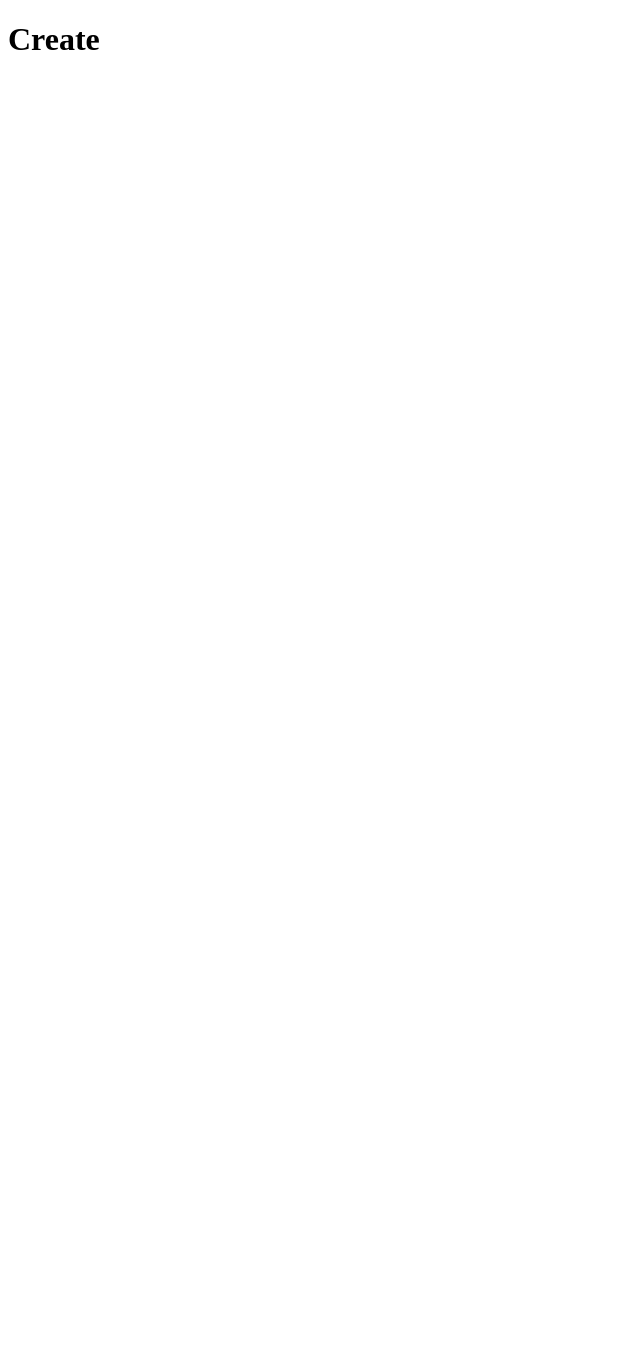
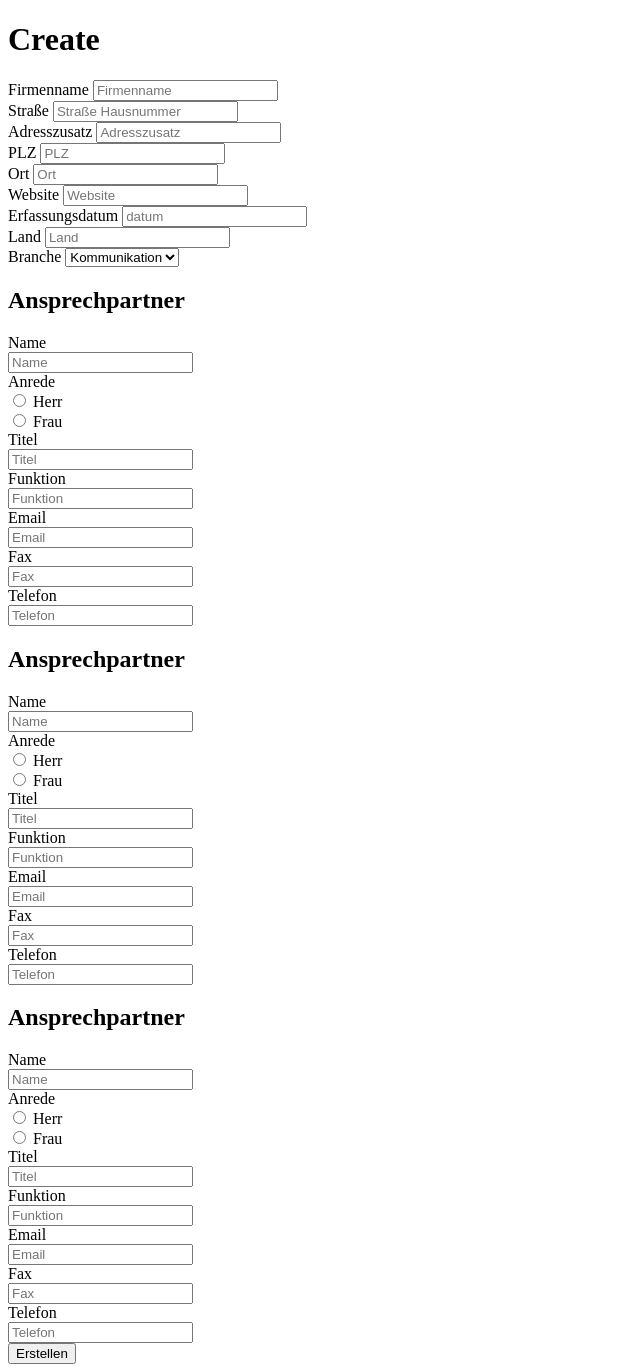
Before and after one commit to sebampuero/firma_Add_Edit, a Flask app: page /create in a window 1280 px wide. Before the commit the part shown is almost empty. Shown: the whole page, without its empty margins (0-640 px from the left). Before the commit the page ends 50 px from the top, so only its background shows below. Run offline with Flask 2, Linux system fonts and the light colour scheme; some libraries are stand-ins or nearby versions.

Commit message:
Create function now working

```diff
--- a/Templates/create.html
+++ b/Templates/create.html
@@ -3,8 +3,125 @@
 <head>
     <meta charset="UTF-8">
     <title>Create a new firm</title>
+    <script
+  src="https://code.jquery.com/jquery-3.2.1.min.js"
+  integrity="sha256-hwg4gsxgFZhOsEEamdOYGBf13FyQuiTwlAQgxVSNgt4="
+  crossorigin="anonymous"></script>
 </head>
 <body>
     <h1>Create</h1>
+    <form id="firm_form">
+        <label>Firmenname</label>
+        <input type="text" name="name" placeholder="Firmenname" required><br>
+        <label>Straße</label>
+        <input type="text" name="strasse_hnr" placeholder="Straße Hausnummer" required><br>
+        <label>Adresszusatz</label>
+        <input type="text" name="adresszusatz" placeholder="Adresszusatz" required><br>
+        <label>PLZ</label>
+        <input type="text" name="plz" placeholder="PLZ" required><br>
+        <label>Ort</label>
+        <input type="text" name="ort" placeholder="Ort" required><br>
+        <label>Website</label>
+        <input type="text" name="website" placeholder="Website" required><br>
+        <label>Erfassungsdatum</label>
+        <input type="text" name="erfassungsdatum" placeholder="datum" required><br>
+        <label>Land</label>
+        <input type="text" name="land" placeholder="Land" required><br>
+        <label>Branche</label>
+        <select name="branche">
+            <option>Kommunikation</option>
+            <option>Telekom</option>
+            <option>Software</option>
+            <option>N/A</option>
+        </select><br>
+    </form>
+    <h2>Ansprechpartner</h2>
+    <form class="ansprechpartner_form">
+        <label>Name</label><br>
+        <input type="text" name="name" placeholder="Name"><br>
+        <label>Anrede</label><br>
+        <input type="radio" name="anrede" value="Herr"> Herr<br>
+        <input type="radio" name="anrede" value="Frau"> Frau<br>
+        <label>Titel</label><br>
+        <input type="text" name="titel" placeholder="Titel"><br>
+        <label>Funktion</label><br>
+        <input type="text" name="funktion" placeholder="Funktion"><br>
+        <label>Email</label><br>
+        <input type="email" name="email" placeholder="Email"><br>
+        <label>Fax</label><br>
+        <input type="text" name="fax" placeholder="Fax"><br>
+        <label>Telefon</label><br>
+        <input type="text" name="telefon" placeholder="Telefon"><br>
+    </form>
+    <h2>Ansprechpartner</h2>
+    <form class="ansprechpartner_form">
+        <label>Name</label><br>
+        <input type="text" name="name" placeholder="Name"><br>
+        <label>Anrede</label><br>
+        <input type="radio" name="anrede" value="Herr"> Herr<br>
+        <input type="radio" name="anrede" value="Frau"> Frau<br>
+        <label>Titel</label><br>
+        <input type="text" name="titel" placeholder="Titel"><br>
+        <label>Funktion</label><br>
+        <input type="text" name="funktion" placeholder="Funktion"><br>
+        <label>Email</label><br>
+        <input type="email" name="email" placeholder="Email"><br>
+        <label>Fax</label><br>
+        <input type="text" name="fax" placeholder="Fax"><br>
+        <label>Telefon</label><br>
+        <input type="text" name="telefon" placeholder="Telefon"><br>
+    </form>
+    <h2>Ansprechpartner</h2>
+    <form class="ansprechpartner_form">
+        <label>Name</label><br>
+        <input type="text" name="name" placeholder="Name"><br>
+        <label>Anrede</label><br>
+        <input type="radio" name="anrede" value="Herr"> Herr<br>
+        <input type="radio" name="anrede" value="Frau"> Frau<br>
+        <label>Titel</label><br>
+        <input type="text" name="titel" placeholder="Titel"><br>
+        <label>Funktion</label><br>
+        <input type="text" name="funktion" placeholder="Funktion"><br>
+        <label>Email</label><br>
+        <input type="email" name="email" placeholder="Email"><br>
+        <label>Fax</label><br>
+        <input type="text" name="fax" placeholder="Fax"><br>
+        <label>Telefon</label><br>
+        <input type="text" name="telefon" placeholder="Telefon"><br>
+    </form>
+    <button id="create">Erstellen</button>
 </body>
+<script type="application/javascript">
+    var firm_form = $("form#firm_form");
+    var firm_obj = {};
+    var ans = [];
+    $('button#create').on('click',function(){
+        $.each(firm_form.serializeArray(),function(index,element){
+            firm_obj[element.name] = element.value;
+        });
+        $('.ansprechpartner_form').each(function(index, form) {
+            var ans_obj = {}
+            if(form[0].value != ""){
+                $.each(form,function(i,data){
+                    if(form[i].type == "radio" && form[i].checked){
+                        ans_obj[form[i].name] = form[i].value;
+                    }else if(form[i].type != "radio"){
+                        ans_obj[form[i].name] = form[i].value;
+                    }
+                });
+                ans.push(ans_obj);
+            }
+        });
+        firm_obj['ansprechpartner'] = ans;
+        $.ajax({
+            type: "POST",
+            url: "/firm/create",
+            data: JSON.stringify(firm_obj),
+            contentType: 'application/json',
+            dataType: 'json'
+        }).always(function(data){
+            window.location.replace("/");
+        });
+    });
+</script>
 </html>
--- a/Templates/index.html
+++ b/Templates/index.html
@@ -6,6 +6,11 @@
 </head>
 <body>
     <h1>Hallo</h1>
+    {% if create %}
+        {{ create.test }}
+    {% elif edit %}
+        {{ edit.test }}
+    {% endif %}
     <a href="/create">Create</a> | <a href="/edit">Edit</a>
 </body>
 </html>
--- a/server.py
+++ b/server.py
@@ -24,14 +24,14 @@ def edit_template():
 def create():
     content = request.get_json()
     create_firm(content)
-    return redirect("/")
+    return "OK", 200
 
 
 @app.route('/firm/edit', methods=['PUT'])
 def edit():
     content = request.get_json()
     edit_firm(content)
-    return redirect("/")
+    return "url"
 
 
 @app.route('/firms', methods=['GET'])
--- /dev/null
+++ b/static/css/desktop.ini
@@ -0,0 +1,4 @@
+[.ShellClassInfo]
+InfoTip=This folder is shared online.
+IconFile=C:\Program Files (x86)\Google\Drive\googledrivesync.exe
+IconIndex=16
--- /dev/null
+++ b/static/desktop.ini
@@ -0,0 +1,4 @@
+[.ShellClassInfo]
+InfoTip=This folder is shared online.
+IconFile=C:\Program Files (x86)\Google\Drive\googledrivesync.exe
+IconIndex=16
--- /dev/null
+++ b/static/js/desktop.ini
@@ -0,0 +1,4 @@
+[.ShellClassInfo]
+InfoTip=This folder is shared online.
+IconFile=C:\Program Files (x86)\Google\Drive\googledrivesync.exe
+IconIndex=16
```
